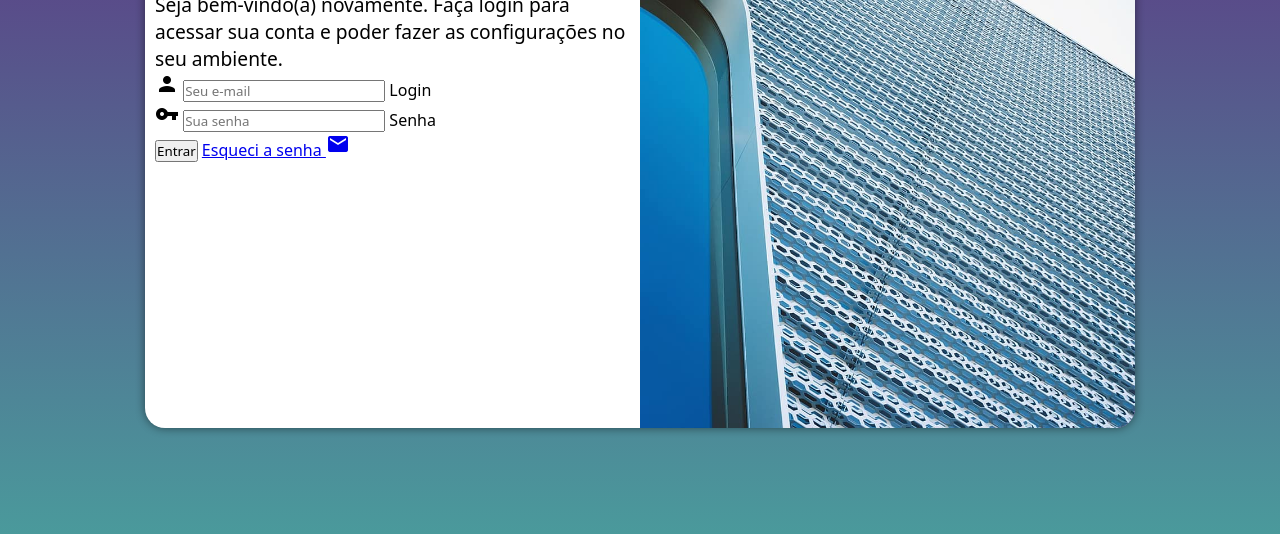
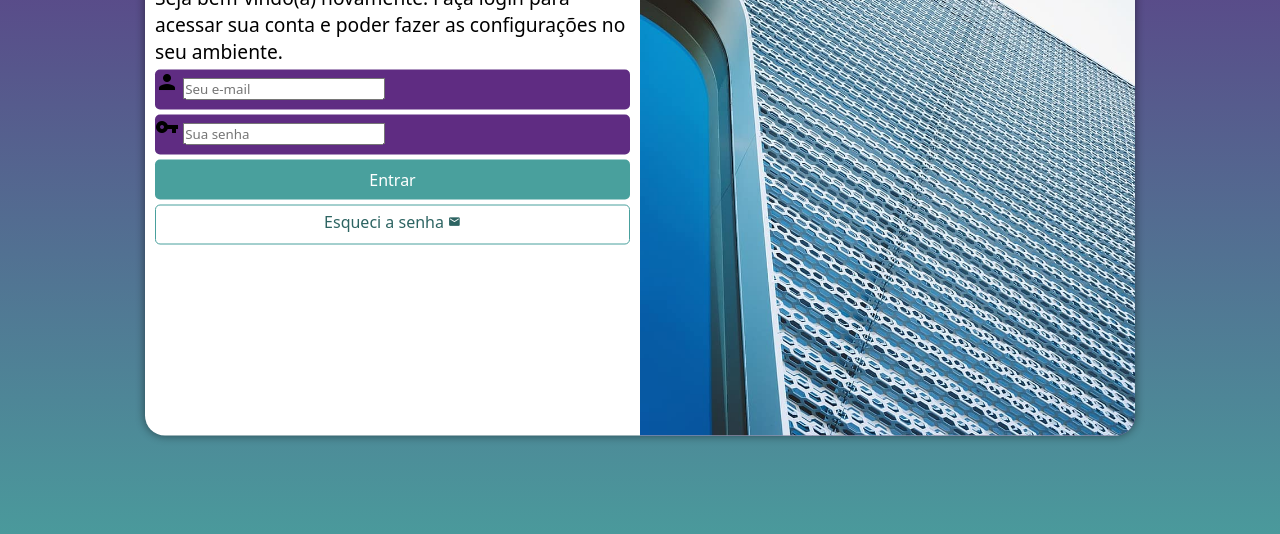
Before and after one commit to marcosantos01/projeto-login, a plain HTML site: page index.html in a window 1280 px wide. Shown: the part 222-756 px from the top of the page. Drawn offline with Linux system fonts and the light colour scheme.

Commit message:
formatação

```diff
--- a/estilos/style.css
+++ b/estilos/style.css
@@ -35,7 +35,7 @@ section#login {
 
     background-color: white;
     width: 250px;
-    height: 500px;
+    height: 515px;
     border-radius: 20px;
     box-shadow: 0px 0px 10px rgba(0, 0, 0, 0.493);
 
@@ -64,3 +64,55 @@ div#formulario > h1 {
 div#formulario > p {
     font-size: 0.8em;
 }
+
+form > div.campo {
+    background-color: #5f2c82;
+    display: block;
+    width: 100%;
+    height: 40px;
+    border-radius: 5px;
+    margin: 5px 0px;
+}
+
+div.campo > label {
+    display: none;
+}
+
+form > input[type=submit] {
+    display: block;
+    font-size: 1em;
+    width: 100%;
+    height: 40px;
+    background-color: #49a09d;
+    color: white;
+    border: none;
+    border-radius: 5px;
+    cursor: pointer;
+}
+
+form > input[type=submit]:hover {
+    background-color: #2d6462;
+}
+
+form > a.botao {
+    display: block;
+    text-align: center;
+    font-size: 1em;
+    width: 100%;
+    height: 40px;
+    padding-top: 5px;
+    margin-top: 5px;
+    background-color: white;
+    color: #2d6462;
+    border: 1px solid #49a09d;
+    border-radius: 5px;
+    text-decoration: none;
+}
+
+form > a.botao:hover {
+    background-color: #6cd3cf;
+}
+
+form > a.botao > i {
+    font-size: 0.8em;
+}
--- a/index.html
+++ b/index.html
@@ -29,7 +29,7 @@
                         <label for="isenha">Senha</label>
                     </div>
                     <input type="submit" value="Entrar">
-                    <a href="esqueci.html">
+                    <a href="esqueci.html" class="botao">
                         Esqueci a senha <i class="material-icons">mail</i>
                     </a>
                 </form>
```
